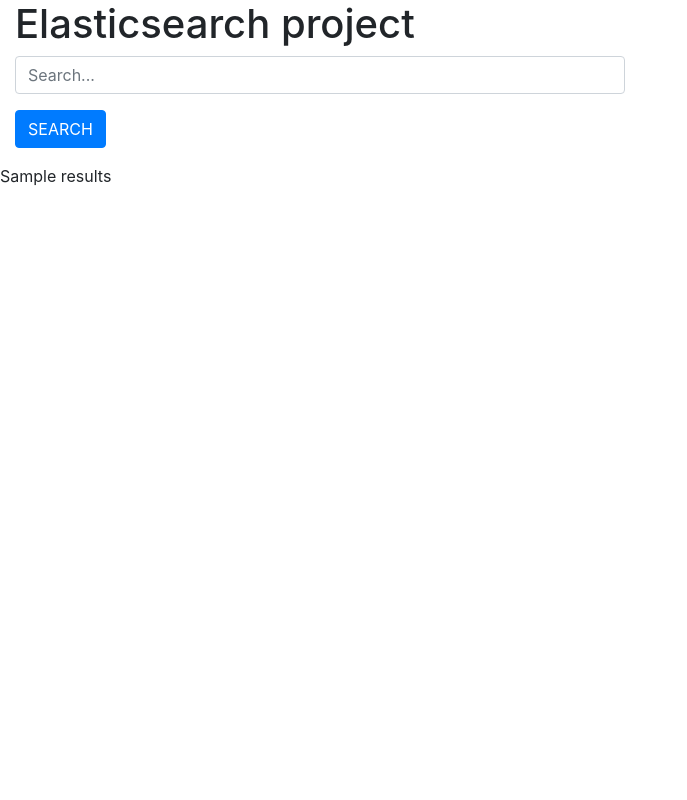
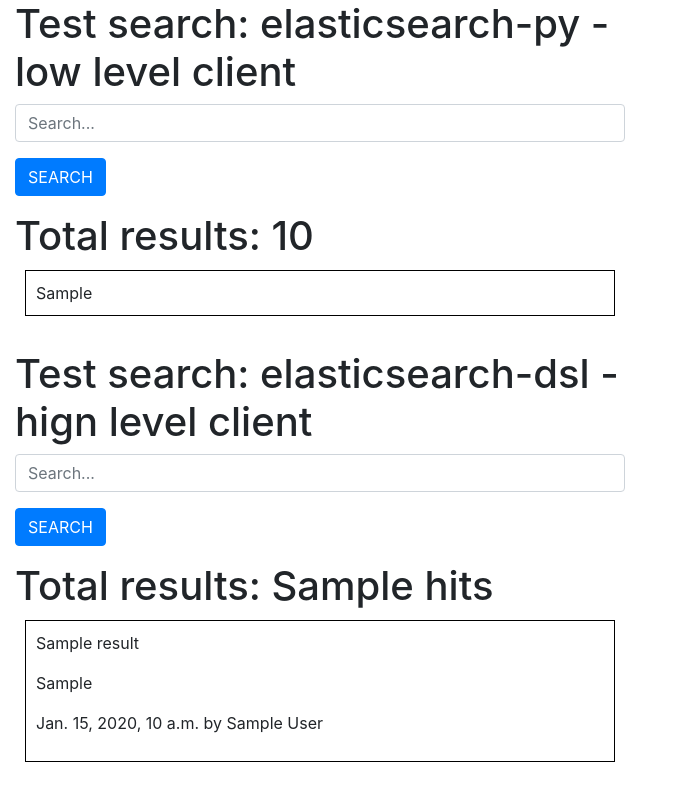
Before and after one commit to zxenia/elasticsearchproject, a Django app: template elasticsearchapp/templates/elasticsearchapp/search.html in a window 1280 px wide. Shown: the whole page, without its empty margins (0-687 px from the left). Run offline with Django 3.2, Linux system fonts and the light colour scheme; the template is opened without the code that fills it: most values are stand-ins (such as "Sample title", 1, 10 or a date in 2020); some libraries are stand-ins or nearby versions.

Commit message:
added views for es basic search

```diff
--- a/elasticsearchapp/templates/elasticsearchapp/search.html
+++ b/elasticsearchapp/templates/elasticsearchapp/search.html
@@ -17,7 +17,7 @@
 			<!-- <input id="search" name="q" placeholder="Search..."> -->
 
 			<div class="col-md-6">
-			<h1>Elasticsearch project</h1>
+			<h1>Test search: elasticsearch-py - low level client</h1>
 			<form method="get" action="{% url 'elasticsearchapp:search' %}">
             <div class="form-group">
                 <input type="text" id="search" class="form-control" name="q" placeholder="Search..." required/>
@@ -25,14 +25,44 @@
             <div class="form-group">
                 <input class="btn btn-primary" type="submit" value="SEARCH" />
             </div>
+            </form>
+            </div>
+
+            {% if es_results %}
+            <div class="col-md-6">
+            <h1>Total results: {{es_total_results}}</h1>
+            <div style="border: 1px solid black; margin: 10px; padding: 10px;">
+            {{es_results}}
+            </div>
+            </div>
+            {% endif %}
+
+            <br>
+            <div class="col-md-6">
+            <h1>Test search: elasticsearch-dsl - hign level client</h1>
+            <form method="get" action="{% url 'elasticsearchapp:dsl-search' %}">
+            <div class="form-group">
+                <input type="text" id="search" class="form-control" name="q" placeholder="Search..." required/>
+            </div>
+            <div class="form-group">
+                <input class="btn btn-primary" type="submit" value="SEARCH" />
             </div>
             </form>
-
-
+            </div>
 
             {% if results %}
-            <p>{{ results }}</p>
+            <div class="col-md-6">
+            <h1>Total results: {{hits}}</h1>
+           {% for i in results %}
+           <div style="border: 1px solid black; margin: 10px; padding: 10px;">
+           <p>{{i.title}}</p>
+           <p>{{i.json_object}}</p>
+           <p>{{i.created}} by {{i.author}}</p>
+           </div>
+           {% endfor %}
+           </div>
             {% endif %}
+
 
 
 
--- a/elasticsearchapp/urls.py
+++ b/elasticsearchapp/urls.py
@@ -6,5 +6,5 @@ app_name = 'elasticsearchapp'
 urlpatterns = [
 	# path('search/', views.SearchIndexView.as_view(), name='search')
 	path('search/', views.essearch, name='search'),
-	# path('simple-search', views.simple_search, name='simple-search'),
+	path('dsl-search/', views.dsl_search, name='dsl-search'),
 	]
```
Also changed, not shown: elasticsearchapp/views.py (+26 -10 lines), elasticsearchproject/db.sqlite3.
